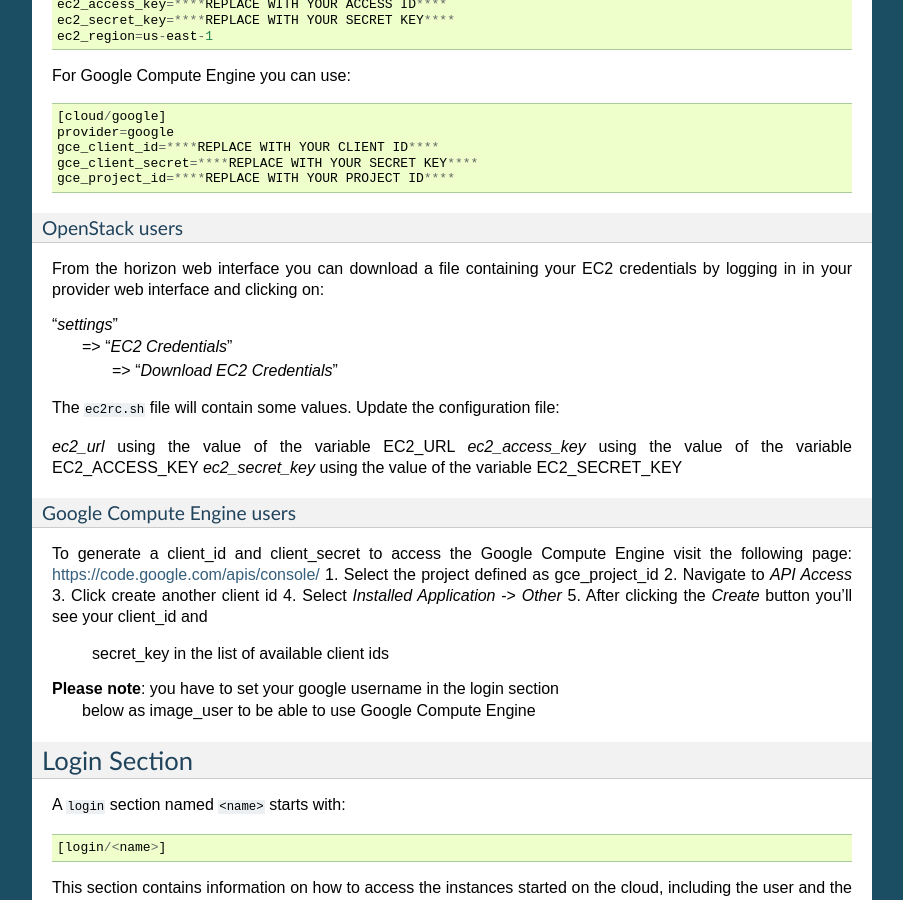
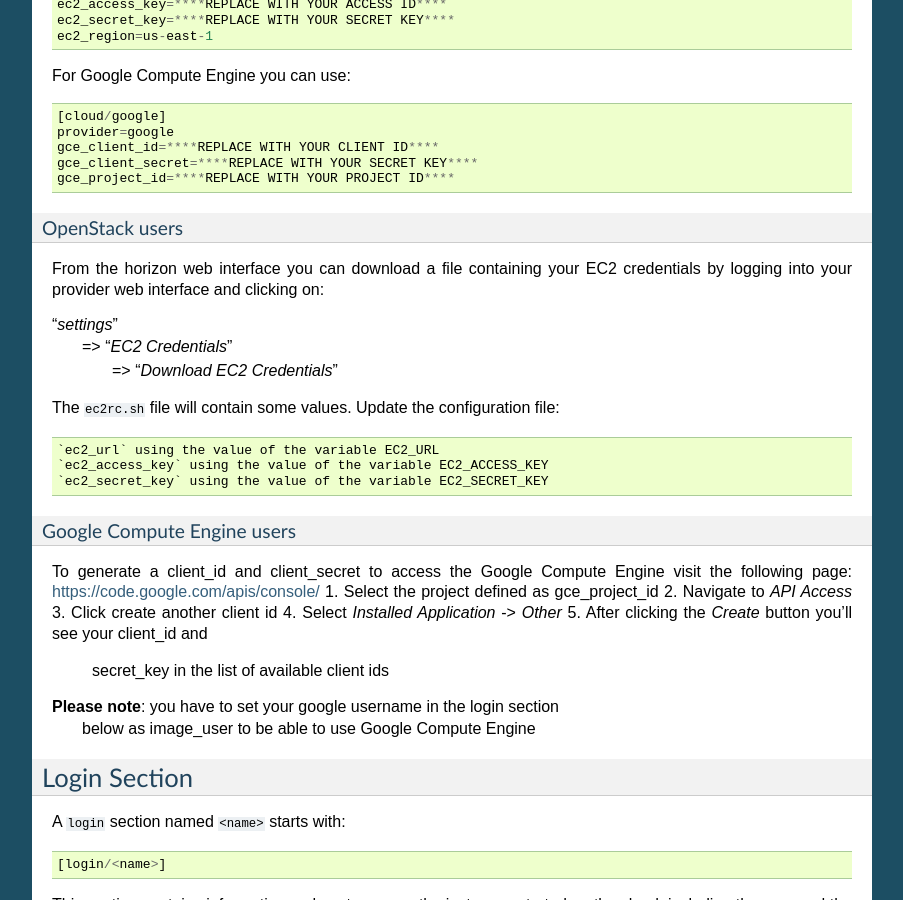
Before and after one commit to elasticluster/elasticluster, a Sphinx documentation site: the page built from docs/configure.rst, in a window 1280 px wide and 900 px high, scrolled down 2933 px. Shown: the whole window, without its empty margins (198-1101 px from the left). Built offline with Sphinx 7.4.7, drawn with Linux system fonts in a browser that asks for light colours.

Commit message:
fix formating

```diff
--- a/docs/configure.rst
+++ b/docs/configure.rst
@@ -207,7 +207,7 @@ OpenStack users
 +++++++++++++++
 
 From the horizon web interface you can download a file containing your
-EC2 credentials by logging in in your provider web interface and
+EC2 credentials by logging into your provider web interface and
 clicking on:
 
 "*settings*"
@@ -215,7 +215,7 @@ clicking on:
     => "*Download EC2 Credentials*"
 
 The ``ec2rc.sh`` file will contain some values. Update the
-configuration file:
+configuration file::
 
 `ec2_url` using the value of the variable EC2_URL
 `ec2_access_key` using the value of the variable EC2_ACCESS_KEY
```
